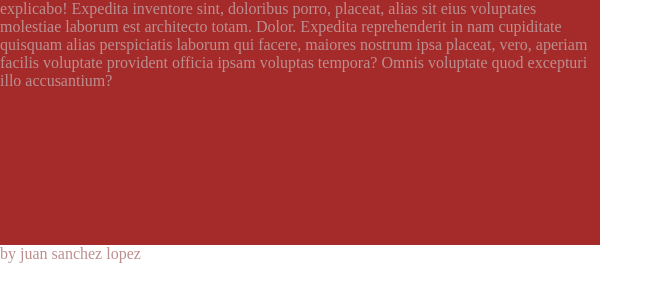
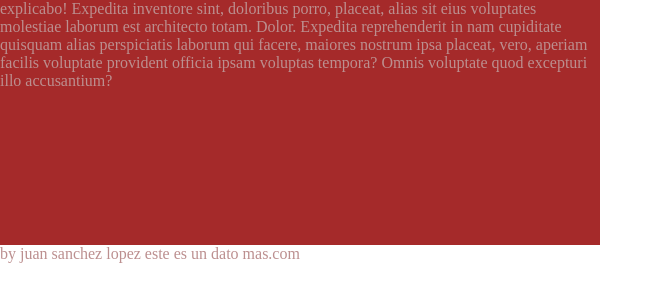
Before and after one commit to jsanchez-c137/the-goat-git-practice, a plain HTML site: page index.html in a window 1280 px wide. Shown: the part 55-356 px from the top of the page, without its empty margins (0-663 px from the left). Drawn offline with Linux system fonts and the light colour scheme.

Commit message:
este es un cambio de un dato nada mas

```diff
--- a/index.html
+++ b/index.html
@@ -13,6 +13,7 @@
     Expedita reprehenderit in nam cupiditate quisquam alias perspiciatis laborum qui facere, maiores nostrum ipsa placeat, vero, aperiam facilis voluptate provident officia ipsam voluptas tempora? Omnis voluptate quod excepturi illo accusantium?</span>
 
         </div>
-        <span> by juan sanchez lopez</span>
+        <span> by juan sanchez lopez </span>
+        <span> este es un dato mas.com </span>
 </body>
 </html>
```
